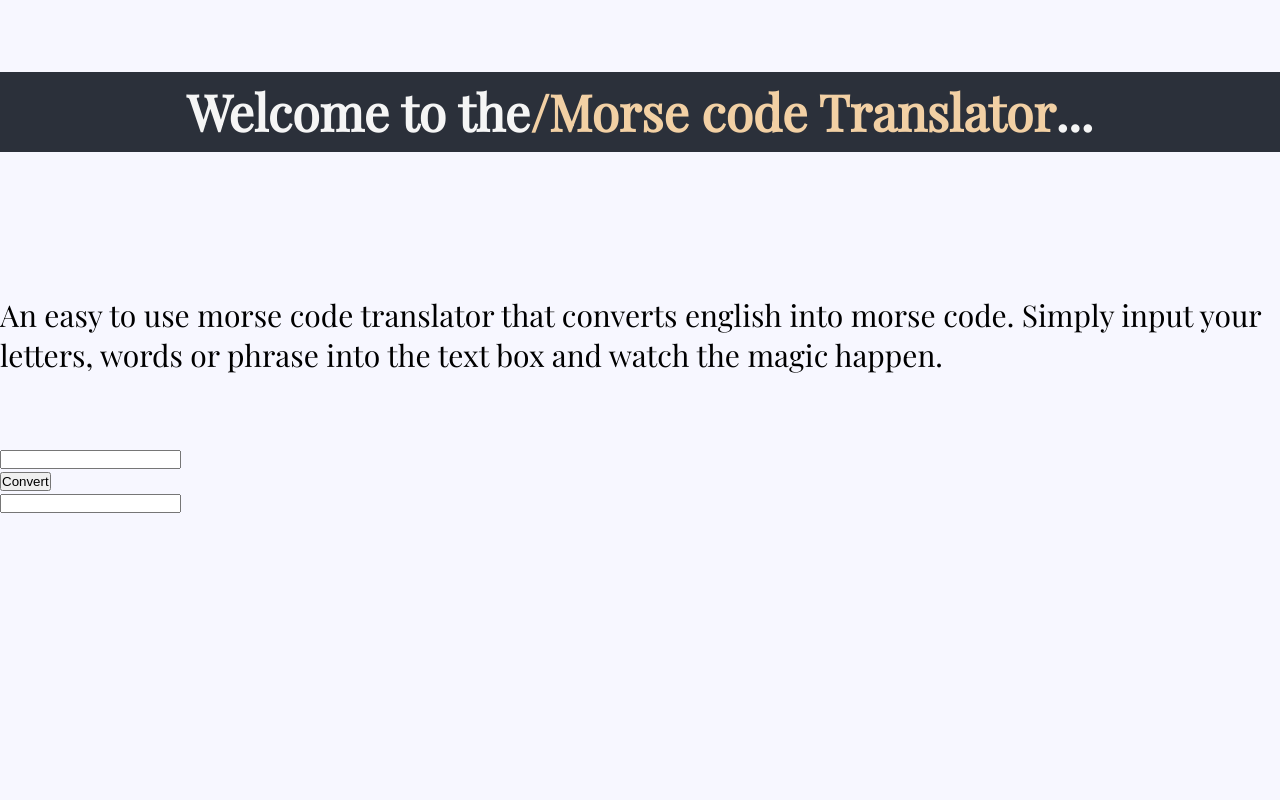
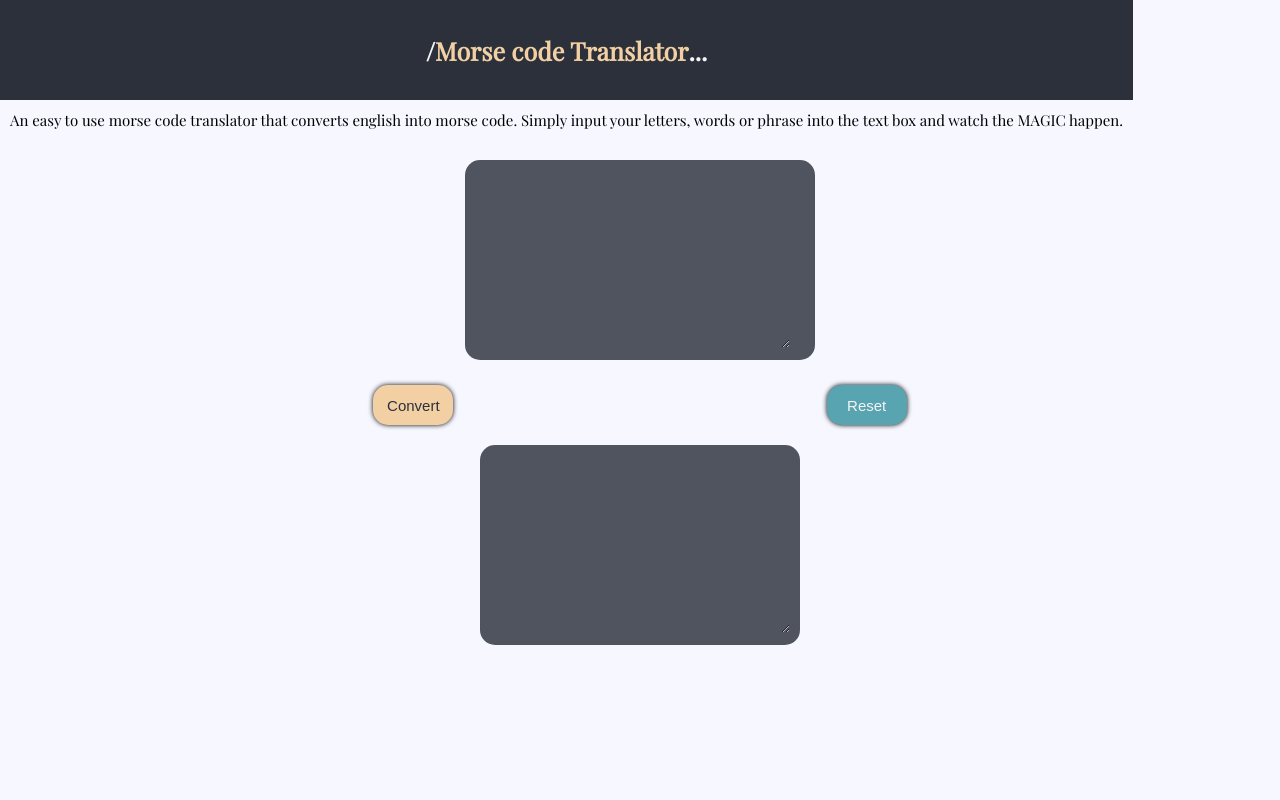
Before and after one commit to matthutt85/Morse-code, a website with bundled scripts: page index.html in a window 1280 px wide. Built offline with nearby package versions, Linux system fonts and the light colour scheme.

Commit message:
refactoring and styling

```diff
--- /dev/null
+++ b/components/button.scss
@@ -0,0 +1,51 @@
+@use "../base/base.scss";
+
+
+@media (min-device-width: 360px) {
+    .button {
+        display: flex;
+        justify-content: space-evenly;
+        align-items: center;
+        margin: 5px;
+
+        &__convert {
+
+            height: 40px;
+            width: 80px;
+            margin: 5px;
+            background-color: #F2D0A4;
+            border: none;
+            font-size: 15px;
+            border-radius: 15px;
+            color: #2B303A;
+            cursor: pointer;
+            box-shadow: 0px 0px 5px black;
+
+        }
+
+        &__reset {
+
+            height: 40px;
+            width: 80px;
+            margin: 5px;
+            background-color: #58A4B0;
+            border: none;
+            font-size: 15px;
+            border-radius: 15px;
+            color: whitesmoke;
+            cursor: pointer;
+            box-shadow: 0px 0px 5px black;
+        }
+    }
+}
+
+
+
+@media screen {
+
+}
+
+
+@media screen {
+
+}
--- a/data/data.js
+++ b/data/data.js
@@ -2,8 +2,11 @@
 
 
 
- const letters = [
-    "a", "b", "c", "d", "e", "f", "g", "h", "i", "j", "k", "l", "m", "n", "o", "p", "q", "r", "s", "t", "u", "v", "w", "x", "y", "z"],
+ export const letters = [
+    "a", "b", "c", "d", "e", "f", "g", "h", "i", "j", "k", "l", "m", "n", "o", "p", "q", "r", "s", "t", "u", "v", "w", "x", "y", "z"];
 
- cosnt morse =  [
-    ".-", "-...", "-.-.", "-..", ".", "..-.", "--.", "....", "..", ".---", "-.-", ".-..", "--", "-.", "---", ".--.", "--.-", ".-.", "...", "-", "..-", "...-", ".--", "-..-", "-.--", "--..",]
+ export const morse =  [
+    ".-", "-...", "-.-.", "-..", ".", "..-.", "--.", "....", "..", ".---", "-.-", ".-..", "--", "-.", "---", ".--.", "--.-", ".-.", "...", "-", "..-", "...-", ".--", "-..-", "-.--", "--.."];
+
+
+// module.exports = {letters, morse}
--- a/index.html
+++ b/index.html
@@ -10,22 +10,29 @@
 <body>
     <section class="translator">
         <div class="translator__info">
-            <h2>Welcome to the<span style="color: #F2D0A4;"> /Morse code Translator</span>...</h2>
-                <p>An easy to use morse code translator that converts english into morse code. Simply input your letters, words or phrase into the text box and watch the magic happen.</p>
+            <h2 class="translator__info--header">/<span style="color: #F2D0A4;"> Morse code Translator</span>...</h2>
+                <p class="translator__info--text">An easy to use morse code translator that converts english into morse code. Simply input your letters, words or phrase into the text box and watch the MAGIC happen.</p>
         </div>
 
-        <form>
-        <div class="translator__english">
-            <input type="text" id="translator__input" required>
+
+        <div class="translator__container">
+            <div class="translator__container--input">
+            <textarea class="translator__container--text" cols="30" rows="5"></textarea>
+            </div>
         </div>
 
-            <button class="translator__convert">Convert</button>
+        <div class="button">
+            <button class="button__convert">Convert</button>
+            <button class="button__reset">Reset</button>
+        </div>
 
         <div class="translator__morse">
-            <input type="text" id="translator__output" required>
+            <div class="translator__container--output">
+            <textarea class="translator__container--textOutput" cols="30" rows="5"></textarea>
+            </div>
         </div>
-        </form>
+
     </section>
-    <script src="./js/practice.js"></script>
+    <script type="module" src="./js/dom.js"></script>
 </body>
 </html>
--- /dev/null
+++ b/js/dom.js
@@ -0,0 +1,17 @@
+import lettersToMorse  from "./translator.js"
+import {letters, morse} from "../data/data.js"
+
+const inputValue = document.querySelector(".translator__container--text");
+const outputValue = document.querySelector(".translator__container--textOutput");
+const convert = document.querySelector(".button__convert");
+const reset = document.querySelector(".button__reset");
+
+convert.addEventListener('click', () => {
+    const output = lettersToMorse(inputValue.value, letters, morse)
+
+    outputValue.value = output;
+});
+
+reset.addEventListener('click', () => {
+    inputValue.innerText = ""
+});
--- a/js/practice.js
+++ /dev/null
@@ -1,31 +0,0 @@
-
-
-
-     const letters = [
-        "a", "b", "c", "d", "e", "f", "g", "h", "i", "j", "k", "l", "m", "n", "o", "p", "q", "r", "s", "t", "u", "v", "w", "x", "y", "z"];
-
-     const morse =  [
-        ".-", "-...", "-.-.", "-..", ".", "..-.", "--.", "....", "..", ".---", "-.-", ".-..", "--", "-.", "---", ".--.", "--.-", ".-.", "...", "-", "..-", "...-", ".--", "-..-", "-.--", "--..",];
-
-
-
-
-const inputValue = document.getElementById(".translator__input");
-const outputValue = document.getElementById(".translator__output");
-
-
-// console.log(letters);
-const lettersToMorse = (English) => {
-    let indexMatch;
-    for (let i = 0; i < letters.length; i++) {
-        if (letters[i] == English) {
-            indexMatch = i
-        }
-    }
-    return morse[indexMatch];
-}
-
-// letters.forEach((letter) => {
-//     console.log(letter);
-// })
-console.log(lettersToMorse("b"));
--- a/js/translator.js
+++ b/js/translator.js
@@ -1,21 +1,18 @@
-import { letters, morse } from "../data/data.js"
 
+const lettersToMorse = (input, letters, morse) => {
+    let indexMatch = [];               // empty array
+    const inputArray = input.split("") // split input string into an array so we can loop through each letter
+    console.log(inputArray)
+    for (let i = 0; i < inputArray.length; i++) {  // looping through the new inputArray
+        for (let j = 0; j < letters.length; j++) {  // looping through the variable letters array
+            const element = letters[j];           // adding a new variable where the element is = to the letters index
+            if (inputArray[i] == element) {       // if statement the says if the input array index is == to the element (letters[index])
+                indexMatch.push(morse[j]+" ")    // push the morse index into indexMatch, creating an array of the input value
+            }
+        }
+    }
+    return indexMatch.join("")     // we then return the value of indexMatch and join the array into a string
 
+}
 
-// const inputValue = document.getElementById("translator__input");
-// const outputValue = document.getElementById("translator__output");
-
-// //how to link input value to this function???
-
-
-// const lettersToMorse = (English) => {
-//     let indexMatch; // basically saying "a" = [0]
-//     for (let i = 0; i < letters.length; i++) {
-//         if (letters[i] == English) {
-//             indexMatch = i
-//         }
-//     }
-//     return morse[indexMatch];
-// }
-
-// const
+export default lettersToMorse
--- a/main.scss
+++ b/main.scss
@@ -1,2 +1,3 @@
 @use "./base/base.scss";
 @use "./styles/layout.scss";
+@use "./components/button.scss";
--- a/styles/layout.scss
+++ b/styles/layout.scss
@@ -1,29 +1,108 @@
 @use "../base/base.scss";
 
+//320px — 480px: Mobile devices.
+//481px — 768px: iPads, Tablets.
+//769px — 1024px: Small screens, laptops.
+//1025px — 1200px: Desktops, large screens.
+//1201px and more — Extra large screens, TV.
+
+
+@media (min-device-width: 360px) {
+
+
     .translator {
-    display: grid;
-    grid-template-columns: 1fr;
+
         height: 100vh;
 
         &__info {
             display: flex;
             justify-content: center;
             align-items: center;
-        display: inline-grid;
-    }
+            display: inline-block;
 
-    &__info > h2 {
-        height: 10vh;
+
+            &--header {
+                height: 100px;
                 width: 100%;
                 display: flex;
                 justify-content: center;
                 align-items: center;
                 background-color: #2B303A;
-        font-size: 50px;
+                font-size: 25px;
                 color: whitesmoke;
             }
 
-    &__info > p {
-        font-size: 30px;
+
+            &--text {
+                margin: 10px;
+                font-size: 15px;
+            }
+
+        }
+
+        &__morse {
+            display: flex;
+            justify-content: center;
+            align-items: center;
+        }
+
+
+        &__container {
+            display: flex;
+            justify-content: center;
+            align-items: center;
+            margin: 10px;
+
+
+            &--input {
+                display: flex;
+                justify-content: center;
+                align-items: center;
+                height: 200px;
+                width: 350px;
+                background-color: #2b303ad0;
+                margin: 10px;
+                border-radius: 15px;
+
+
+            }
+
+            &--output {
+                display: flex;
+                justify-content: center;
+                align-items: center;
+                height: 200px;
+                width: 320px;
+                background-color: #2b303ad0;
+                margin: 10px;
+                border-radius: 15px;
+
+            }
+
+            &--text {
+
+                height: 175px;
+                width: 300px;
+                font-size: 20px;
+                color: whitesmoke;
+                outline: none;
+                border: none;
+                cursor: pointer;
+                background-color: #2b303a00;
+
+            }
+
+            &--textOutput {
+                height: 175px;
+                width: 300px;
+                font-size: 20px;
+                color: whitesmoke;
+                outline: none;
+                border: none;
+                cursor: pointer;
+                background-color: #2b303a00;
             }
         }
+    }
+
+}
```
Also changed, not shown: main.css. Lines whose indentation alone changed are shown as unchanged.
